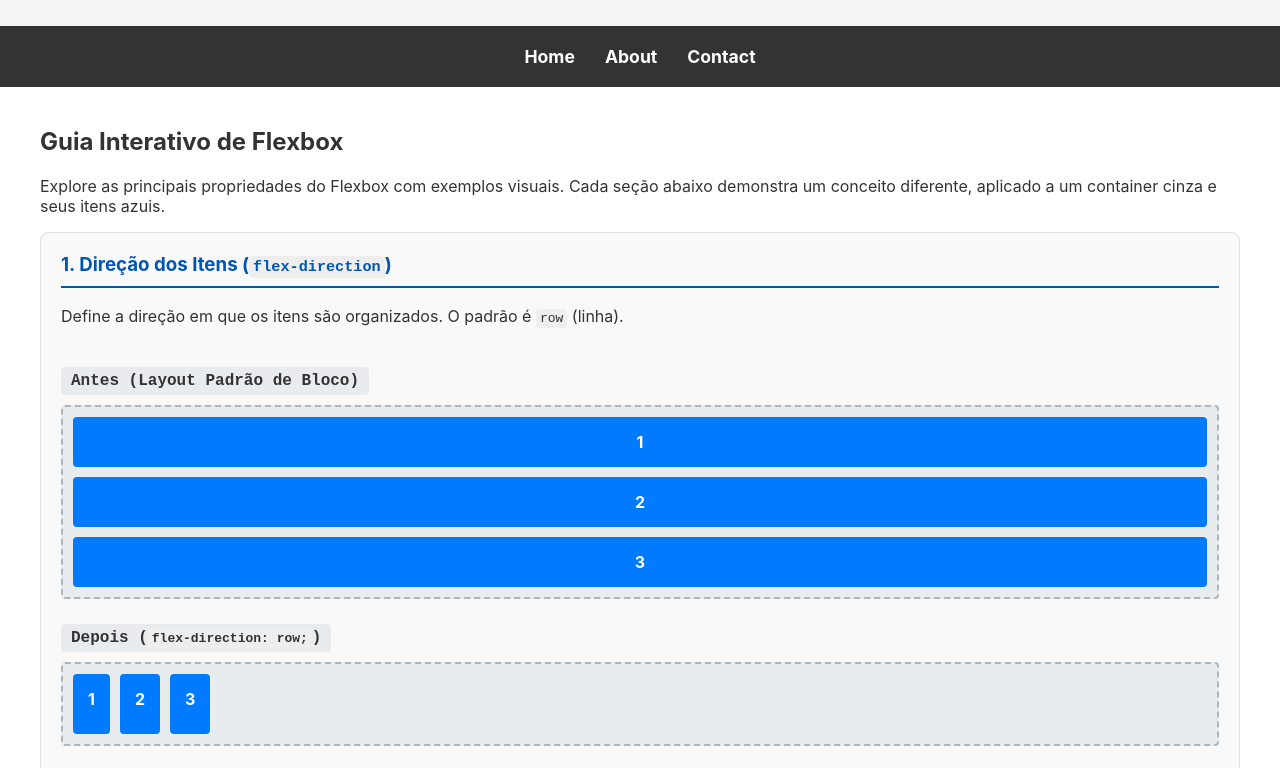
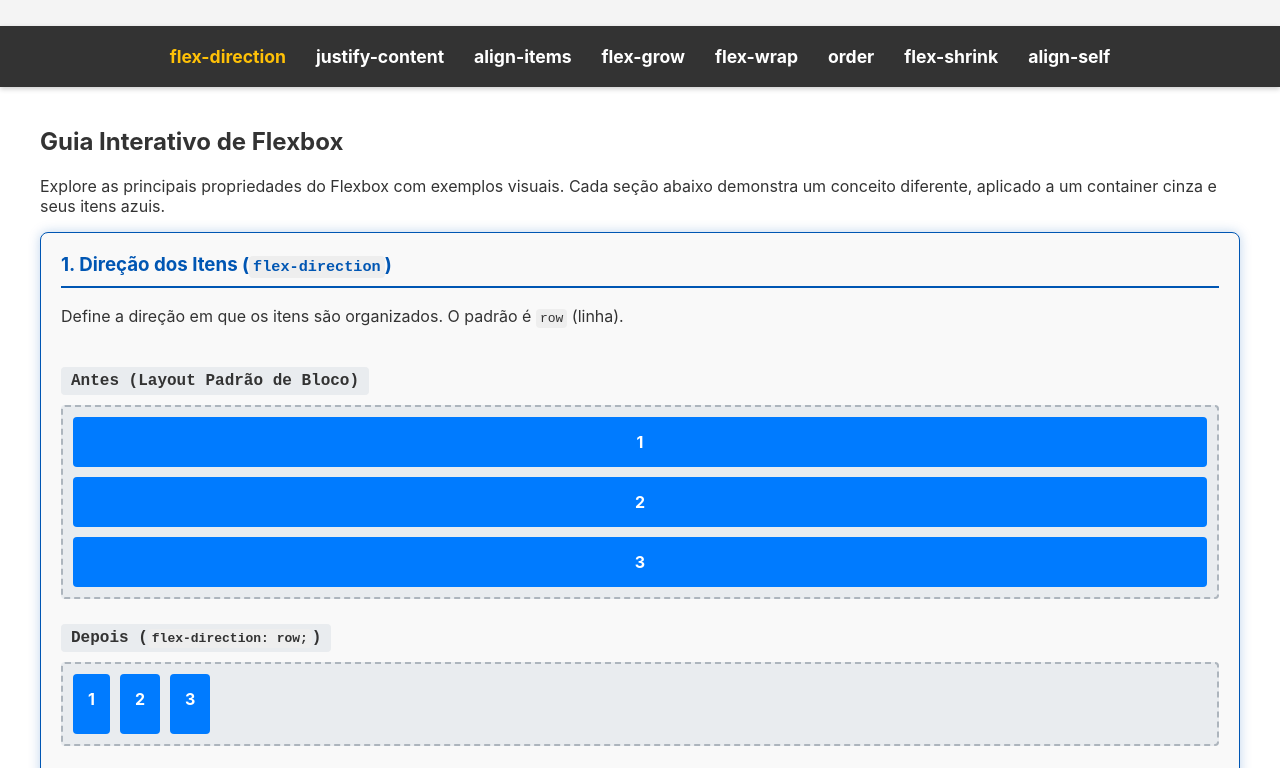
Before and after one commit to JoOlinda/displayflex, a plain HTML site: page index.html in a window 1280 px wide. Shown: the part 96-864 px from the top of the page. Drawn offline with Linux system fonts and the light colour scheme.

Commit message:
Add navegação da página

```diff
--- a/index.html
+++ b/index.html
@@ -14,9 +14,14 @@
         </header>
         <nav>
             <ul>
-                <li><a href="#">Home</a></li>
-                <li><a href="#">About</a></li>
-                <li><a href="#">Contact</a></li>
+                <li><a href="#prop-direction">flex-direction</a></li>
+                <li><a href="#prop-justify">justify-content</a></li>
+                <li><a href="#prop-align">align-items</a></li>
+                <li><a href="#prop-grow">flex-grow</a></li>
+                <li><a href="#prop-wrap">flex-wrap</a></li>
+                <li><a href="#prop-order">order</a></li>
+                <li><a href="#prop-shrink">flex-shrink</a></li>
+                <li><a href="#prop-self">align-self</a></li>
             </ul>
         </nav>
         <main>
@@ -24,7 +29,7 @@
             <p>Explore as principais propriedades do Flexbox com exemplos visuais. Cada seção abaixo demonstra um conceito diferente, aplicado a um container cinza e seus itens azuis.</p>
 
             <!-- 1. flex-direction -->
-            <section class="explanation-section">
+            <section id="prop-direction" class="explanation-section">
                 <h3>1. Direção dos Itens (<code>flex-direction</code>)</h3>
                 <p>Define a direção em que os itens são organizados. O padrão é <code>row</code> (linha).</p>
 
@@ -49,7 +54,7 @@
             </section>
 
             <!-- 2. justify-content -->
-            <section class="explanation-section">
+            <section id="prop-justify" class="explanation-section">
                 <h3>2. Alinhamento no Eixo Principal (<code>justify-content</code>)</h3>
                 <p>Distribui os itens ao longo do eixo principal (a linha, no nosso caso).</p>
 
@@ -67,7 +72,7 @@
             </section>
 
             <!-- 3. align-items -->
-            <section class="explanation-section">
+            <section id="prop-align" class="explanation-section">
                 <h3>3. Alinhamento no Eixo Cruzado (<code>align-items</code>)</h3>
                 <p>Alinha os itens no eixo perpendicular (a coluna, no nosso caso). Para ver o efeito, o container precisa de uma altura definida.</p>
 
@@ -82,7 +87,7 @@
             </section>
 
             <!-- 4. flex-grow -->
-            <section class="explanation-section">
+            <section id="prop-grow" class="explanation-section">
                 <h3>4. Crescimento do Item (<code>flex-grow</code>)</h3>
                 <p>Permite que um item "cresça" para ocupar o espaço livre no container. É uma propriedade do <strong>item</strong>, não do container.</p>
                 <p>Abaixo, o item 2 tem <code>flex-grow: 2</code> e os outros têm <code>flex-grow: 1</code>. Ele ocupará o dobro do espaço livre que os outros.</p>
@@ -102,7 +107,7 @@
             </section>
 
             <!-- 5. flex-wrap -->
-            <section class="explanation-section">
+            <section id="prop-wrap" class="explanation-section">
                 <h3>5. Quebra de Linha (<code>flex-wrap</code>)</h3>
                 <p>Por padrão, os itens tentam caber em uma única linha. Com <code>flex-wrap: wrap;</code>, eles quebram para a linha seguinte quando não há mais espaço.</p>
 
@@ -116,7 +121,7 @@
             </section>
 
             <!-- 6. order -->
-            <section class="explanation-section">
+            <section id="prop-order" class="explanation-section">
                 <h3>6. Ordem dos Itens (<code>order</code>)</h3>
                 <p>Muda a ordem visual de um item sem alterar o HTML. Por padrão, todos têm <code>order: 0</code>. Números menores vêm primeiro.</p>
                 <p>No HTML: Item A, Item B, Item C. Visualmente, a ordem é B, A, C.</p>
@@ -136,7 +141,7 @@
             </section>
 
             <!-- 7. flex-shrink -->
-            <section class="explanation-section">
+            <section id="prop-shrink" class="explanation-section">
                 <h3>7. Encolhimento do Item (<code>flex-shrink</code>)</h3>
                 <p>Define a capacidade de um item encolher se necessário, quando não há espaço suficiente no container. O padrão é <code>1</code>. Um valor <code>0</code> impede o encolhimento.</p>
                 <p>Abaixo, todos os itens têm uma base de <code>150px</code>. O Item 3 (<code>shrink: 0</code>) não encolhe, e o Item 2 (<code>shrink: 2</code>) encolhe o dobro do que o Item 1.</p>
@@ -156,7 +161,7 @@
             </section>
 
             <!-- 8. align-self -->
-            <section class="explanation-section">
+            <section id="prop-self" class="explanation-section">
                 <h3>8. Auto-alinhamento do Item (<code>align-self</code>)</h3>
                 <p>Permite que um item específico anule o <code>align-items</code> definido no container. É uma propriedade do <strong>item</strong>.</p>
                 <p>O container abaixo tem <code>align-items: center</code>, mas o Item 2 está alinhado ao início (<code>flex-start</code>) e o Item 3 ao fim (<code>flex-end</code>).</p>
@@ -178,5 +183,6 @@
         <footer>
             <p>Rodapé - Sempre no final da página.</p>
         </footer>
+        <script src="script.js" defer></script>
     </body>
 </html>
--- /dev/null
+++ b/script.js
@@ -0,0 +1,44 @@
+document.addEventListener('DOMContentLoaded', () => {
+    // Seleciona todas as seções que queremos observar e todos os links da navegação
+    const sections = document.querySelectorAll('.explanation-section');
+    const navLinks = document.querySelectorAll('nav ul li a');
+
+    // Converte a NodeList de links em um Map para acesso rápido. Ex: 'prop-direction' -> <a> element
+    const navLinkMap = new Map();
+    navLinks.forEach(link => {
+        const hash = link.getAttribute('href');
+        navLinkMap.set(hash.substring(1), link); // Remove o '#' do href para usar como chave
+    });
+
+    // Opções para o Intersection Observer
+    // rootMargin: ajusta a "caixa" de intersecção. -40% no topo significa que a seção
+    // só será considerada "ativa" quando 40% dela já tiver passado do topo da tela.
+    // Isso evita que o link mude muito cedo.
+    const observerOptions = {
+        root: null, // Observa em relação à viewport
+        rootMargin: '-40% 0px -60% 0px', // [top, right, bottom, left]
+        threshold: 0 // Dispara assim que qualquer parte do elemento entra na margem
+    };
+
+    // Função que será chamada quando uma seção entrar ou sair da área de observação
+    const handleIntersection = (entries) => {
+        entries.forEach(entry => {
+            if (entry.isIntersecting) {
+                // Remove as classes ativas de todos os links e seções
+                navLinks.forEach(link => link.classList.remove('active'));
+                sections.forEach(section => section.classList.remove('section-active'));
+
+                // Adiciona a classe ativa ao link e à seção correspondente
+                const activeLink = navLinkMap.get(entry.target.id);
+                if (activeLink) {
+                    activeLink.classList.add('active');
+                }
+                entry.target.classList.add('section-active');
+            }
+        });
+    };
+
+    // Cria e inicia o observador para cada seção
+    const observer = new IntersectionObserver(handleIntersection, observerOptions);
+    sections.forEach(section => observer.observe(section));
+});
--- a/style.css
+++ b/style.css
@@ -1,4 +1,9 @@
 /* Reset básico e estilos gerais do corpo da página */
+html {
+    /* Habilita a rolagem suave para links de âncora em toda a página */
+    scroll-behavior: smooth;
+}
+
 body {
     font-family: -apple-system, BlinkMacSystemFont, "Segoe UI", Roboto, Helvetica, Arial, sans-serif;
     margin: 0;
@@ -22,12 +27,21 @@ header {
 
 nav {
     background-color: #333;
+
+    /* --- NAVEGAÇÃO FIXA (STICKY) --- */
+    position: sticky; /* Faz o elemento "grudar" na tela ao rolar. */
+    top: 0;           /* Define que ele vai grudar no topo (0px do topo). */
+    z-index: 1000;    /* Garante que a navegação fique sobre outros elementos. */
+
+    /* Um pequeno sombreamento para dar profundidade quando a página rola por baixo. */
+    box-shadow: 0 2px 5px rgba(0,0,0,0.2);
 }
 
 /* --- CONCEITO 2: Barra de Navegação Horizontal --- */
 nav ul {
     display: flex;              /* Transforma a lista <ul> em um flex container. */
     justify-content: center;    /* Centraliza os itens (os <li>) no eixo principal (horizontal). */
+    flex-wrap: wrap;            /* Permite que os links quebrem a linha em telas menores. */
     gap: 30px;                  /* Adiciona um espaço consistente entre os itens. */
 
     /* Estilos para remover a aparência padrão de lista */
@@ -45,6 +59,12 @@ nav ul li a {
 
 nav ul li a:hover {
     text-decoration: underline;
+}
+
+/* Estilo para o link do menu que corresponde à seção visível na tela */
+nav ul li a.active {
+    color: #ffc107; /* Um amarelo vibrante para destaque */
+    text-decoration: none;
 }
 
 /* --- CONCEITO 3: Conteúdo Principal Flexível --- */
@@ -68,6 +88,14 @@ main {
     border-radius: 8px;
     padding: 20px;
     margin-bottom: 30px;
+    transition: all 0.3s ease-in-out;
+}
+
+/* Destaque para a seção ativa, seja por clique (:target) ou por rolagem (.section-active) */
+.explanation-section:target,
+.explanation-section.section-active {
+    border-color: #0056b3;
+    box-shadow: 0 0 12px rgba(0, 86, 179, 0.25);
 }
 
 .explanation-section h3 {
```
